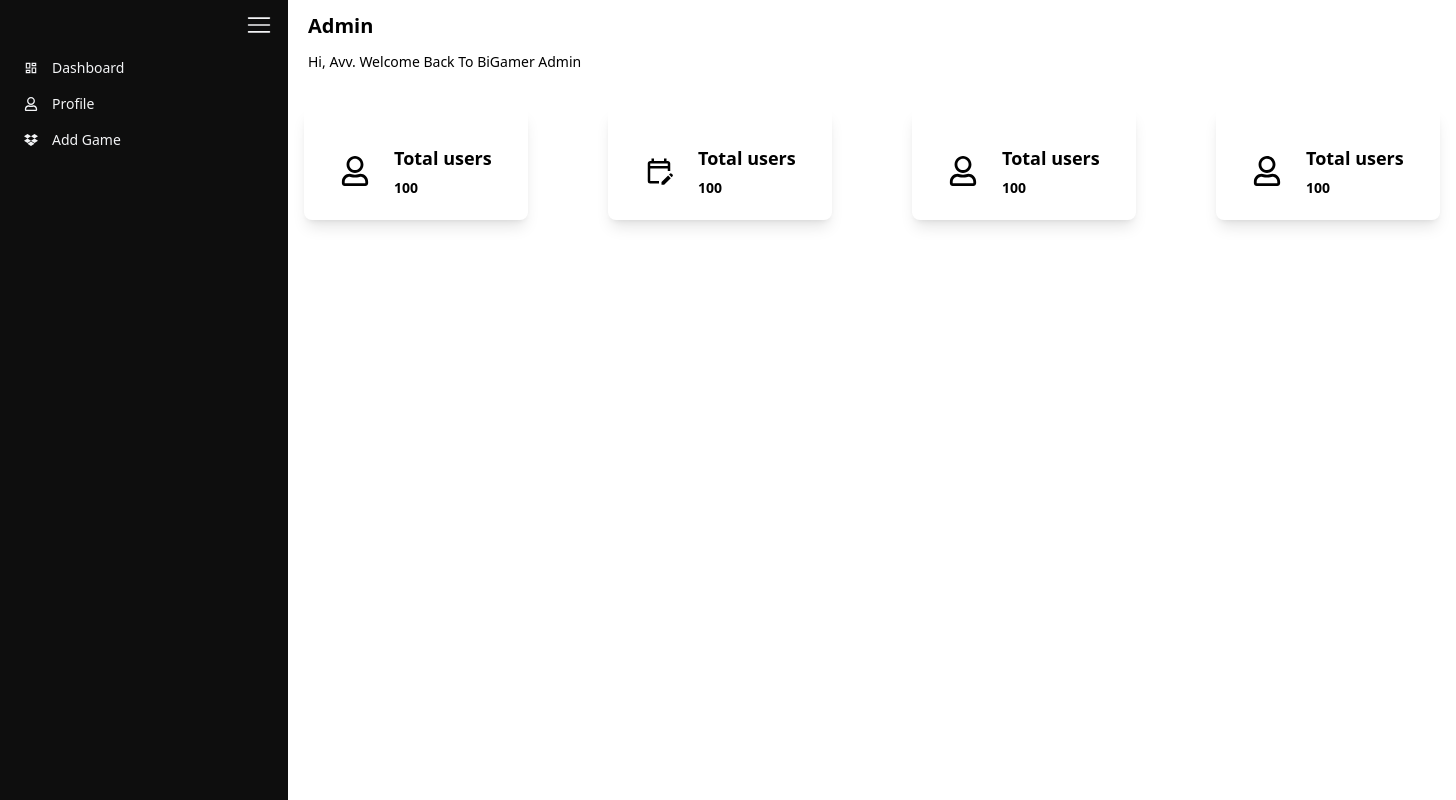
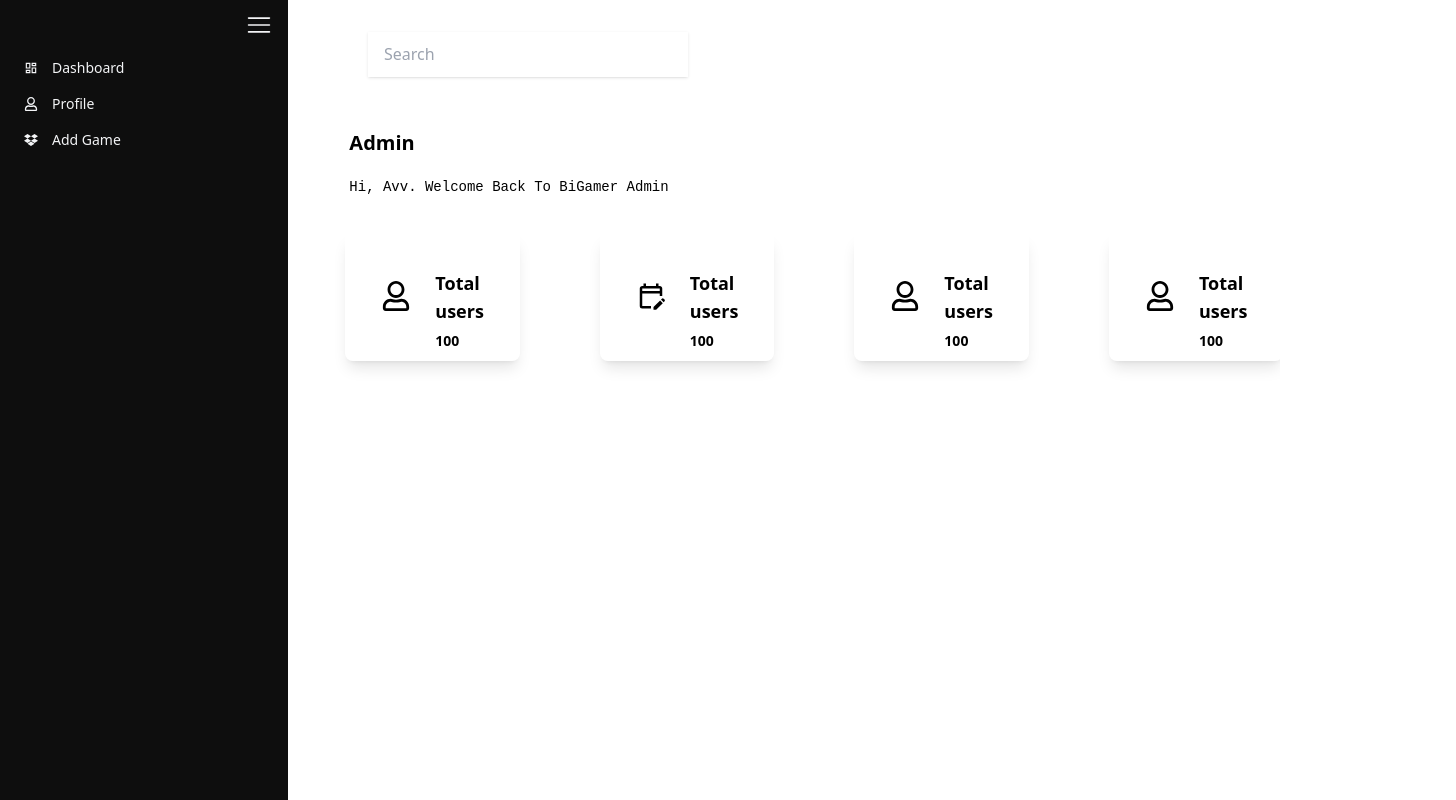
Before and after one commit to Avv-2301/BiGamer-admin-Dashboard, a React (Create React App) app: page /admindashboard in a window 1280 px wide. Shown: the whole page, 1456 px wide, since content can reach past the window. Built offline with nearby package versions, Linux system fonts and the light colour scheme.

Commit message:
UI Updated

```diff
--- a/src/components/Bars/Topbar.jsx
+++ b/src/components/Bars/Topbar.jsx
@@ -2,7 +2,11 @@ import React from 'react'
 
 const Topbar = () => {
   return (
-    <div>Topbar</div>
+    <div className='flex space-x-2'>
+      <div className='px-20 mt-8'>
+        <input type='search' placeholder='Search'className='h-[2.8rem] w-[20rem] p-4 border-0 shadow hover:shadow-lg'/>
+      </div>
+    </div>
   )
 }
 
--- a/src/components/Dashboard/AdminDashboard.jsx
+++ b/src/components/Dashboard/AdminDashboard.jsx
@@ -2,16 +2,15 @@ import React from 'react'
 import Card from '../core/Card'
 import { FaRegUser } from "react-icons/fa";
 import { MdOutlineEditCalendar } from "react-icons/md";
-import Topbar from '../Bars/Topbar';
 
 const AdminDashboard = () => {
   return (
     <div>
       <div className='pl-5 flex flex-col mb-5 mt-3'>
-        <div className='text-xl text-4xl text-black font-bold mb-3'>
+        <div className='text-xl text-[3.5rem] text-black font-bold mb-5'>
           Admin
         </div>
-        <div className='text-sm '>
+        <div className='text-sm font-mono'>
           Hi, Avv. Welcome Back To BiGamer Admin
         </div>
       </div>
--- a/src/components/core/Card.jsx
+++ b/src/components/core/Card.jsx
@@ -2,7 +2,7 @@ import React from 'react';
 
 const Card = ({title, data, icon}) => {
   return (
-    <div className='h-[7em] w-[14em] p-2 shadow-lg shadow-[2px_2px_0px_0px_rgba(255,255,255,0.18)] rounded-lg'>
+    <div className='h-[8em] w-[18em] p-2 shadow-lg shadow-[2px_2px_0px_0px_rgba(255,255,255,0.18)] rounded-lg'>
       <div className='flex p-7'>
         <div className='aspect-square w-[30px] rounded-full object-cover mt-3'>
           {icon}
--- a/src/pages/Dashboard.jsx
+++ b/src/pages/Dashboard.jsx
@@ -5,13 +5,14 @@ import Topbar from '../components/Bars/Topbar';
 
 const Dashboard = () => {
   return (
-    <div className='flex'>
-        <Sidebar/>
-
-        <div>
-          <Outlet/>
+    <div className="relative flex min-h-[calc(100vh-3.5rem)]">
+      <Sidebar />
+      <div className="h-[calc(100vh-3.5rem)] flex-1 overflow-auto">
+        <Topbar/>
+        <div className="mx-auto w-11/12 max-w-[1300px] py-10">
+          <Outlet />
         </div>
-
+      </div>
     </div>
   )
 }
```
